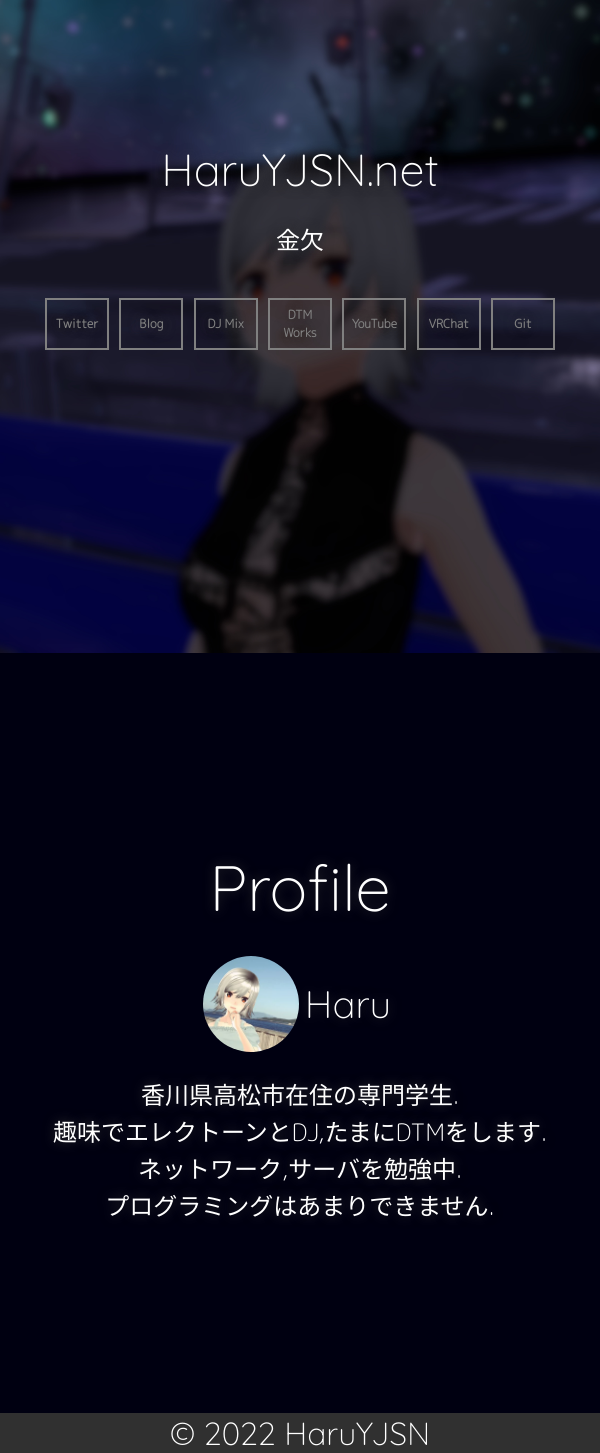
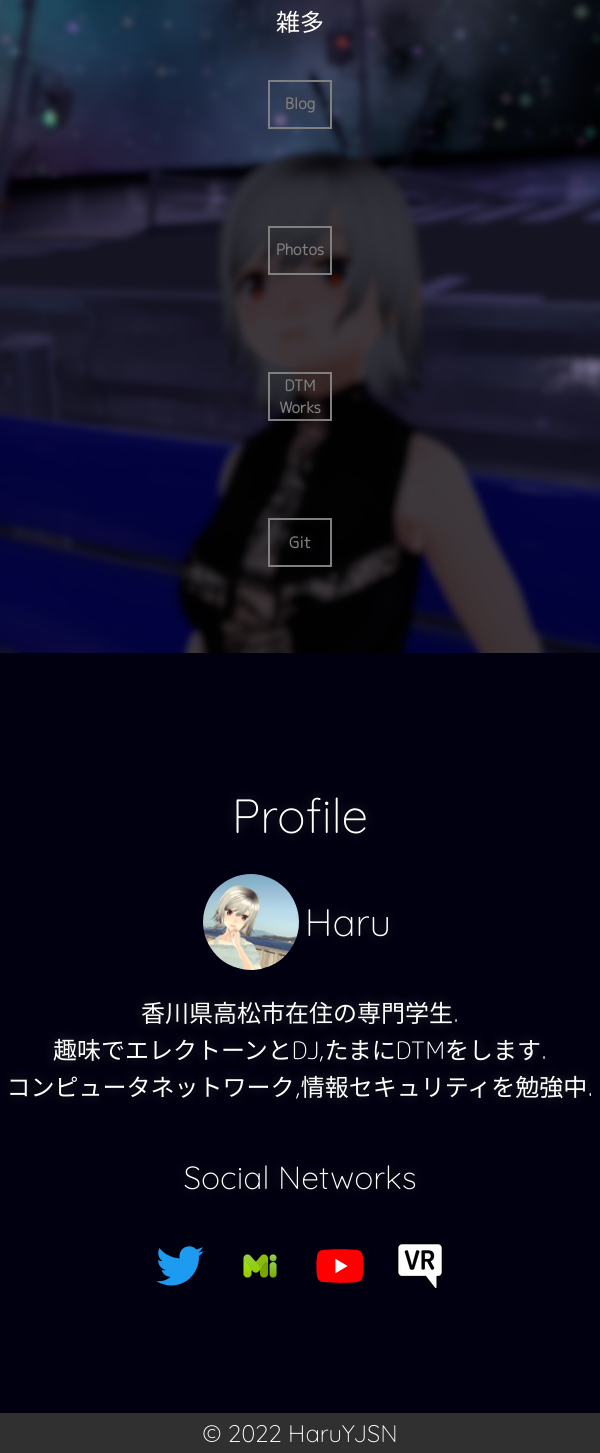
Before and after one commit to HaruYJSN/haruyjsn.net_TopPage, a plain HTML site: page index.html in a window 600 px wide. Shown: the part 147-1600 px from the top of the page. Drawn offline with Linux system fonts and the light colour scheme.

Commit message:
レスポンシブ対応, 構成を全体的に修正

```diff
--- a/index.css
+++ b/index.css
@@ -33,7 +33,6 @@ footer{
   font-weight: lighter;
   color: white;
   text-align: center;
-  font-size: 7.5vw;
   text-shadow: 0 0 12px #333;
 }
 
@@ -63,8 +62,46 @@ header>div>p {
   margin-bottom: z;
 }
 
+/* レスポンシブ対応 */
+/* SP */
+@media screen and (max-width: 600px) {
+  .sociallinks>.linkbtn>a{
+    height: 3em;
+    font-size: 2vh !important;
+  }
+
+  .links {
+    height: 65vh;
+    width: 85vw;
+    display: flex;
+    flex-flow: column;
+  }
+  .linkbtn a {
+    width: 25vw;
+    height: 3em;
+    font-size: 3vh;
+  }
+  .title{
+    font-size: 5vh;
+  }
+}
+
+/* PC */
+@media screen and (min-width: 600px){
+  .linkbtn a{
+    width: 10vw;
+    height: 3em;
+    font-size: 2.5vw;
+  }
+  .title{
+    font-size: 7.5vw;
+  }
+}
+
+/* レスポンシブ対応 以上 */
+
 .links {
-  width: 85vw;
+  width: 75vw;
   /* justify-content: center; */
   justify-content: space-between;
   align-items: center;
@@ -84,7 +121,7 @@ header>div>p {
   font-weight: lighter;
   color: white;
   text-align: center;
-  font-size: 4vh;
+  font-size: min(4vw,4vh);
   /* height:4vw; */
   height:5vh;
   display: flex;
@@ -95,7 +132,7 @@ header>div>p {
 
 /* Profile CSS */
 
-.profile>h2{
+.profile>h2, .profile>div>h3{
   padding: 1.8rem;
   /* これがないと何故か余白ができる */
   margin: 0;
@@ -106,8 +143,12 @@ header>div>p {
   color: white;
   text-align: center;
   /* font-size: 5vw; */
-  font-size: 4rem;
+  font-size: min(4rem,6vh);
   text-shadow: 0 0 12px #333;
+}
+
+.profile>div>h3{
+  font-size: min(3rem,4vh);
 }
 
 .profile>div>.section{
@@ -136,27 +177,36 @@ header>div>p {
   border-radius: 50%
 }
 
+.sociallinks{
+  display: flex;
+  justify-content: center;
+  align-items: center;
+  margin:auto;
+}
+
+.social-logo{
+  width: 3rem;
+  margin: 1rem;
+}
+
 .profile>div>p {
   font-family: 'M PLUS Rounded 1c', sans-serif;
   font-weight: 300;
   color: white;
   text-align: center;
   /* font-size: 2vw; */
-  font-size: 1.5rem;
+  font-size: min(1.5rem,3vh);
   text-shadow: 0 0 12px #333;
   margin-bottom: z;
 }
 
-.linkbtn a {
-  width: 10vw;
-  height: 4em;
+.linkbtn>a {
   display: inline-block;
   /* margin: 5px; */
   font-family: 'M PLUS Rounded 1c', sans-serif;
   font-weight: bold;
   /* color: white; */
   text-align: center;
-  font-size: 2vw;
   text-shadow: 0 0 12px #333;
 
   position: relative;
--- a/index.html
+++ b/index.html
@@ -30,23 +30,18 @@
         <header>
             <div>
                 <h1 class="title">HaruYJSN.net</h1>
-                <p class="">金欠</p>
+                <p class="">雑多</p>
                 <div class="links">
-                    <p class="linkbtn"><a href="https://twitter.com/HaruYJSN">Twitter</a></p>
                     <p class="linkbtn"><a href="https://blog.haruyjsn.net">Blog</a></p>
-                    <p class="linkbtn"><a href="https://mixcloud.com/haruyjsn">DJ Mix</a></p>
+                    <p class="linkbtn"><a href="https://photos.haruyjsn.net">Photos</a></p>
                     <p class="linkbtn"><a href="https://soundcloud.com/haruyjsn">DTM Works</a></p>
-                    <p class="linkbtn"><a
-                            href="https://www.youtube.com/channel/UCXz2PE-R-4vZE2wzkSTRvKA/">YouTube</a></p>
-                    <p class="linkbtn"><a
-                            href="https://vrchat.com/home/user/usr_abe680a2-07fc-41b8-8ccf-90a7eb470db3">VRChat</a></p>
+
                     <p class="linkbtn"><a href="https://github.com/HaruYJSN/">Git</a></p>
                     <!-- <p class="linkbtn"><a href="https://"></a></p> -->
                 </div>
             </div>
     </div>
     </header>
-    <!-- みかん星 あとでつくる  -->
     <div class="profile">
         <h2>Profile</h2>
         <div class="profile_article">
@@ -57,9 +52,15 @@
             <p>
                 香川県高松市在住の専門学生.<br>
                 趣味でエレクトーンとDJ,たまにDTMをします.<br>
-                ネットワーク,サーバを勉強中.<br>
-                プログラミングはあまりできません.
+                コンピュータネットワーク,情報セキュリティを勉強中.
             </p>
+            <h3>Social Networks</h3>
+            <div class="sociallinks">
+                <a href="https://twitter.com/HaruYJSN"><img src="imgs/tw-logo.svg" alt="twitter" class="social-logo"></a>
+                <a href="https://msky.haruyjsn.net/@HaruYJSN"><img src="imgs/mi.png" alt="" class="social-logo"></a>
+                <a href="https://www.youtube.com/@HaruYJSN"><img src="imgs/yt-logo.svg" alt="" class="social-logo"></a>
+                <a href="https://vrchat.com/home/user/usr_abe680a2-07fc-41b8-8ccf-90a7eb470db3"><img src="imgs/vrc-logo.ico" alt="" class="social-logo"></a>
+            </div>
         </div>
     </div>
     <Footer>
```
Also changed, not shown: imgs/mi.png (added), imgs/tw-logo.svg (added), imgs/vrc-logo.ico (added), imgs/yt-logo.svg (added).
